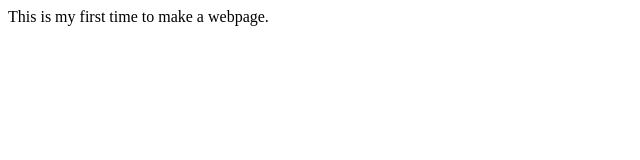
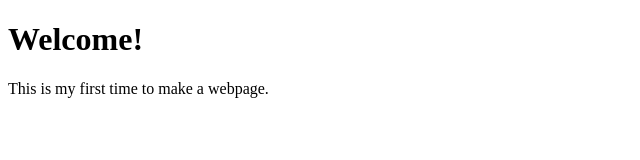
Before and after one commit to crazypumpkinhead/githubtest, a plain HTML site: page index.html in a window 1280 px wide. Shown: the whole page, without its empty margins (0-640 px from the left). Drawn offline with Linux system fonts and the light colour scheme.

Commit message:
Update index.html

```diff
--- a/index.html
+++ b/index.html
@@ -5,6 +5,7 @@
  </head>
 
  <body>
-  This is my first time to make a webpage.
+  <h1>Welcome!</h1>
+  <p>This is my first time to make a webpage.</p>
  </body>
 </html>
```
